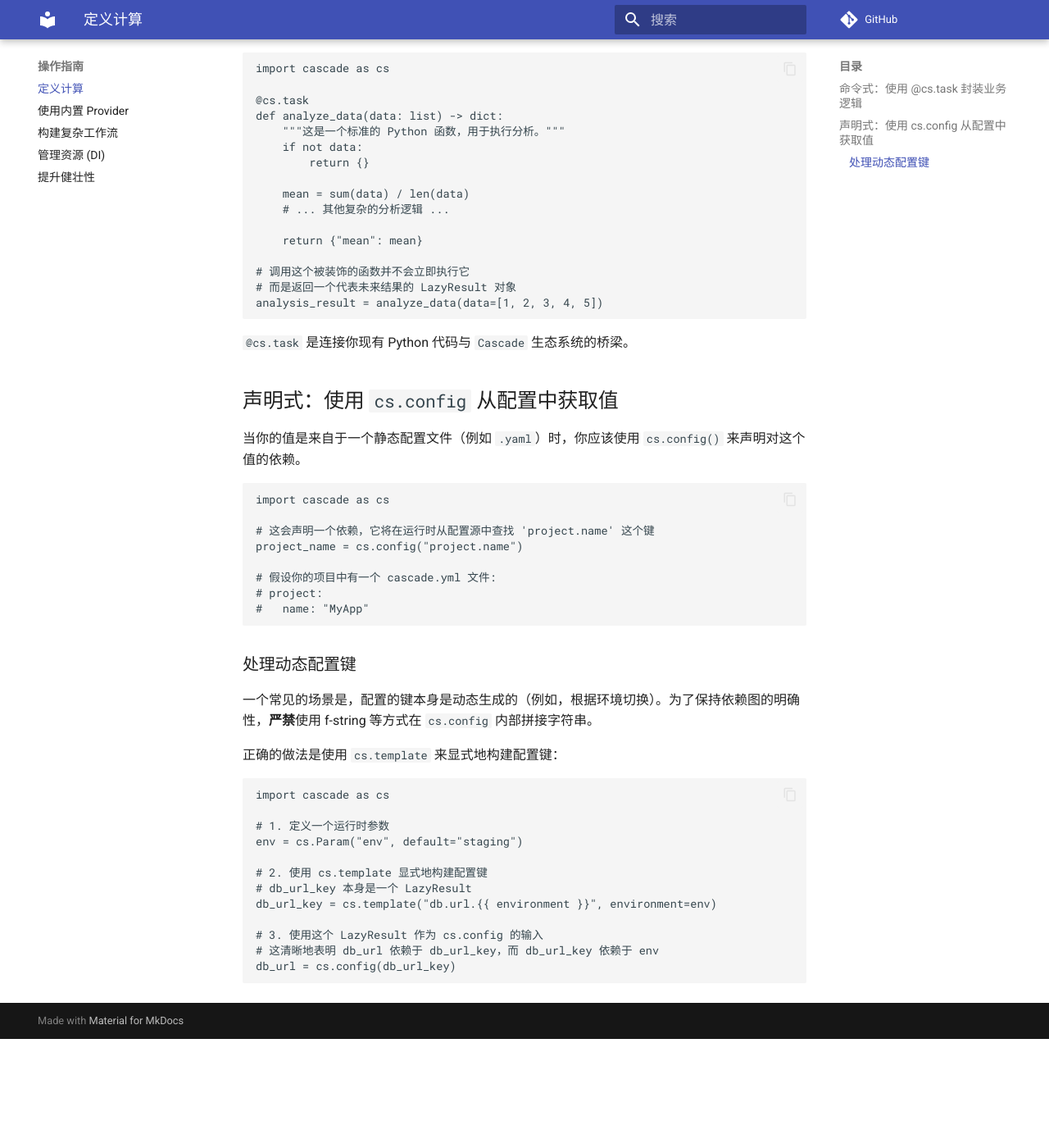
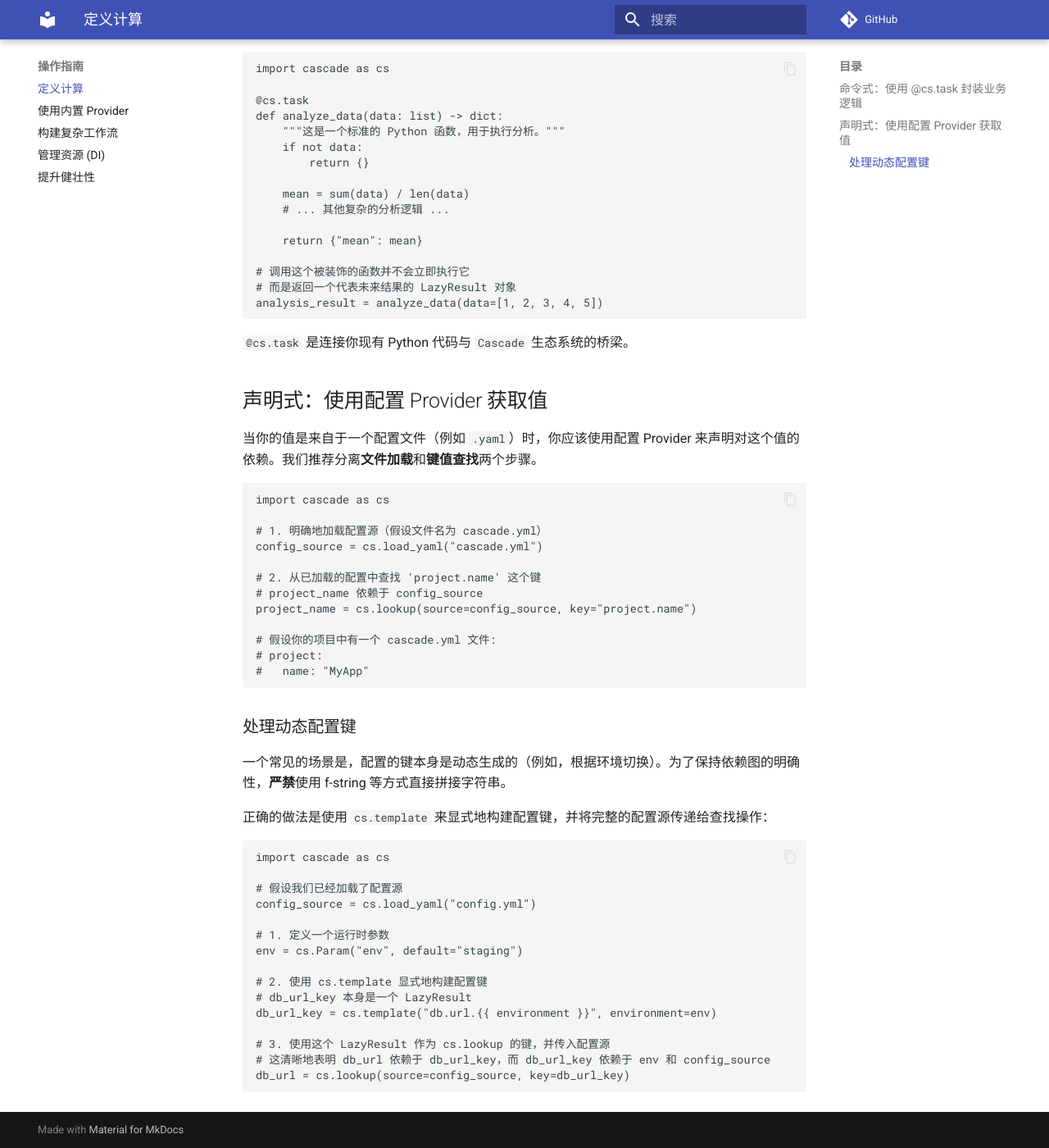
Before and after one commit to doucx/Cascade, an MkDocs documentation site: the page built from docs/how-to-guides/defining-computations.md, in a window 1280 px wide and 1400 px high, scrolled down 373 px. Shown: the whole window at 82% size. Built offline with MkDocs 1.6.1 and Material for MkDocs 9.7.7, drawn with Linux system fonts in a browser that asks for light colours; comment, search, counter and statistics services are not loaded; before the commit the page ends 1640 px from its top, so only the background shows below that.

Commit message:
docs(config): Update documentation to reflect new configuration API
This commit completes the documentation migration to the explicit configuration loading system (`cs.load_yaml` and `cs.lookup`).

The following documents were updated to ensure consistency:
- `defining-computations.md`: Updated examples for both static and dynamic key lookups.
- `dependency-injection.md`: Updated the database resource definition to use the explicit `cs.load_yaml` -> `cs.lookup` sequence for acquiring the DB URL.
- `using-providers.md`: Rewrote the configuration provider section to explain the separation of I/O (`load_yaml`) and data operation (`lookup`).

This ensures that all major guides are aligned with the new, clearer `LazyResult`-based dependency chain for configuration.

````diff
--- a/docs/how-to-guides/defining-computations.md
+++ b/docs/how-to-guides/defining-computations.md
@@ -27,15 +27,19 @@
 
 `@cs.task` 是连接你现有 Python 代码与 `Cascade` 生态系统的桥梁。
 
-## 声明式：使用 `cs.config` 从配置中获取值
+## 声明式：使用配置 Provider 获取值
 
-当你的值是来自于一个静态配置文件（例如 `.yaml`）时，你应该使用 `cs.config()` 来声明对这个值的依赖。
+当你的值是来自于一个配置文件（例如 `.yaml`）时，你应该使用配置 Provider 来声明对这个值的依赖。我们推荐分离**文件加载**和**键值查找**两个步骤。
 
 ```python
 import cascade as cs
 
-# 这会声明一个依赖，它将在运行时从配置源中查找 'project.name' 这个键
-project_name = cs.config("project.name")
+# 1. 明确地加载配置源（假设文件名为 cascade.yml）
+config_source = cs.load_yaml("cascade.yml")
+
+# 2. 从已加载的配置中查找 'project.name' 这个键
+# project_name 依赖于 config_source
+project_name = cs.lookup(source=config_source, key="project.name")
 
 # 假设你的项目中有一个 cascade.yml 文件:
 # project:
@@ -44,12 +48,15 @@
 
 ### 处理动态配置键
 
-一个常见的场景是，配置的键本身是动态生成的（例如，根据环境切换）。为了保持依赖图的明确性，**严禁**使用 f-string 等方式在 `cs.config` 内部拼接字符串。
+一个常见的场景是，配置的键本身是动态生成的（例如，根据环境切换）。为了保持依赖图的明确性，**严禁**使用 f-string 等方式直接拼接字符串。
 
-正确的做法是使用 `cs.template` 来显式地构建配置键：
+正确的做法是使用 `cs.template` 来显式地构建配置键，并将完整的配置源传递给查找操作：
 
 ```python
 import cascade as cs
+
+# 假设我们已经加载了配置源
+config_source = cs.load_yaml("config.yml")
 
 # 1. 定义一个运行时参数
 env = cs.Param("env", default="staging")
@@ -58,7 +65,7 @@
 # db_url_key 本身是一个 LazyResult
 db_url_key = cs.template("db.url.{{ environment }}", environment=env)
 
-# 3. 使用这个 LazyResult 作为 cs.config 的输入
-# 这清晰地表明 db_url 依赖于 db_url_key，而 db_url_key 依赖于 env
-db_url = cs.config(db_url_key)
+# 3. 使用这个 LazyResult 作为 cs.lookup 的键，并传入配置源
+# 这清晰地表明 db_url 依赖于 db_url_key，而 db_url_key 依赖于 env 和 config_source
+db_url = cs.lookup(source=config_source, key=db_url_key)
 ```
````
Also changed, not shown: docs/how-to-guides/dependency-injection.md (+5 -2 lines), docs/how-to-guides/using-providers.md (+29 -0 lines).
